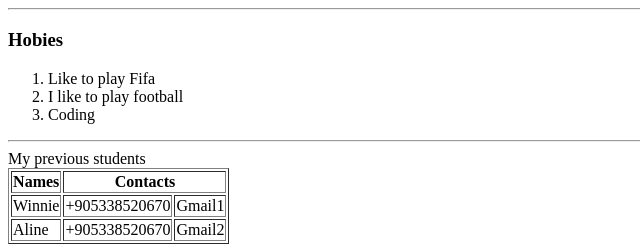
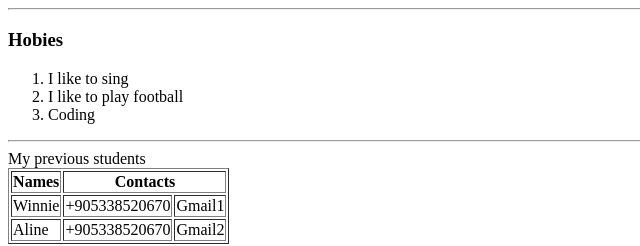
Before and after one commit to kevinmbaz/cv, a plain HTML site: page index.html in a window 1280 px wide. Shown: the part 407-653 px from the top of the page, 0-640 px from the left. Drawn offline with Linux system fonts and the light colour scheme.

Commit message:
Update index.html

```diff
--- a/index.html
+++ b/index.html
@@ -36,7 +36,7 @@
   <hr>
   <h3>Hobies</h3>
   <ol>
-    <li>Like to play Fifa</li>
+    <li>I like to sing</li>
     <li>I like to play football</li>
     <li>Coding</li>
   </ol>
```
